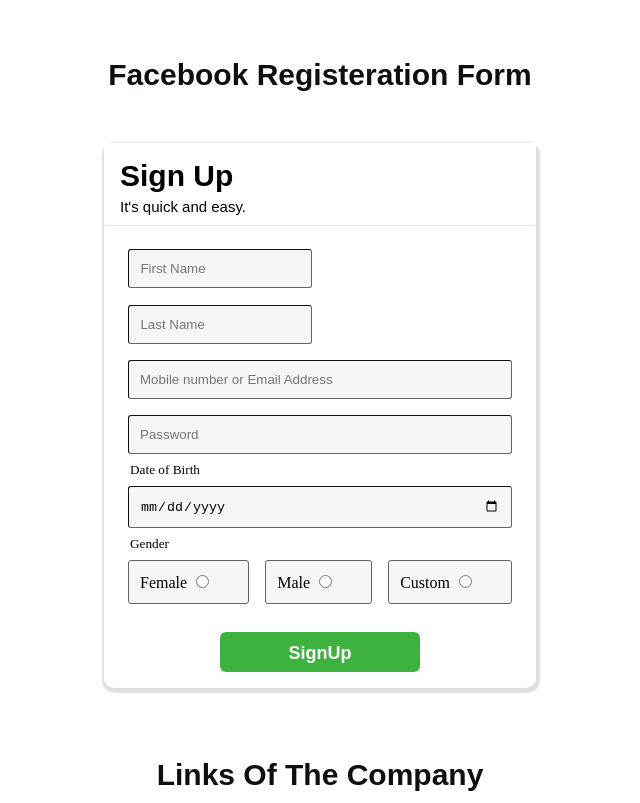
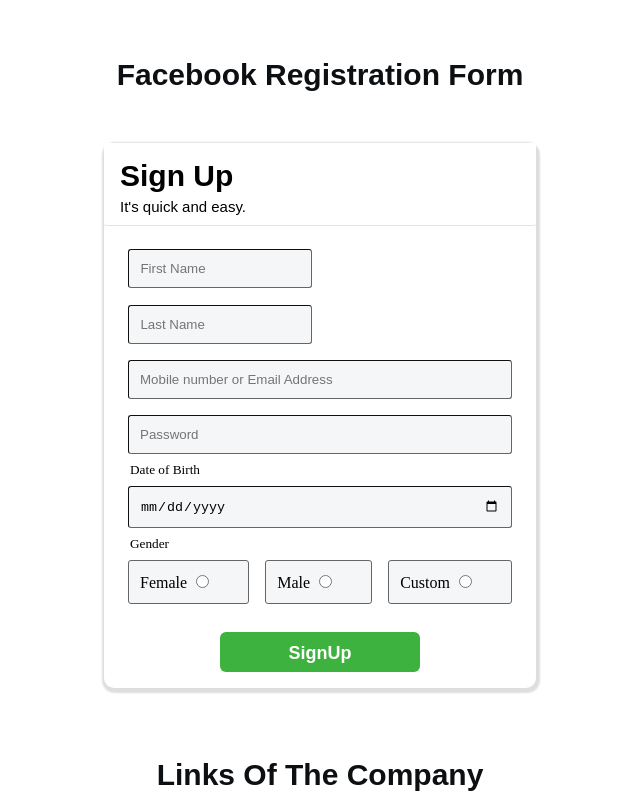
Before and after one commit to aashraybhalla/Javascript_Practice, a plain HTML site: page Form.html in a window 1280 px wide. Shown: the whole page, without its empty margins (320-960 px from the left). Drawn offline with Linux system fonts and the light colour scheme.

Commit message:
Fix typo in header text

```diff
--- a/Form.html
+++ b/Form.html
@@ -11,7 +11,7 @@
     <main id="Page">
         <div class="header">
             <header>
-                <h4>Facebook Registeration Form</h4>
+                <h4>Facebook Registration Form</h4>
             </header>
 
         </div>
```
